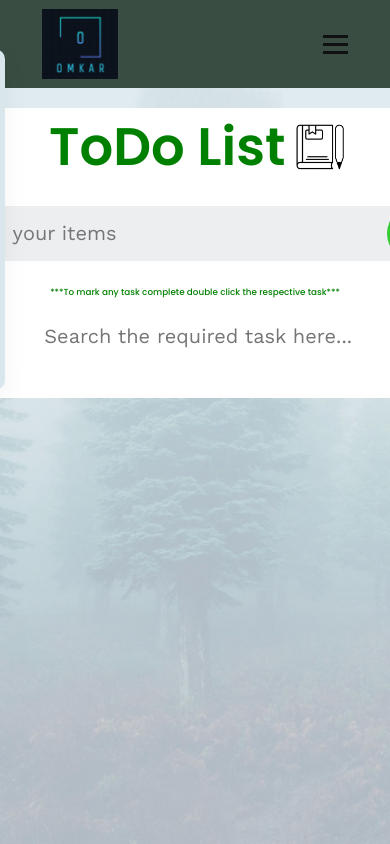
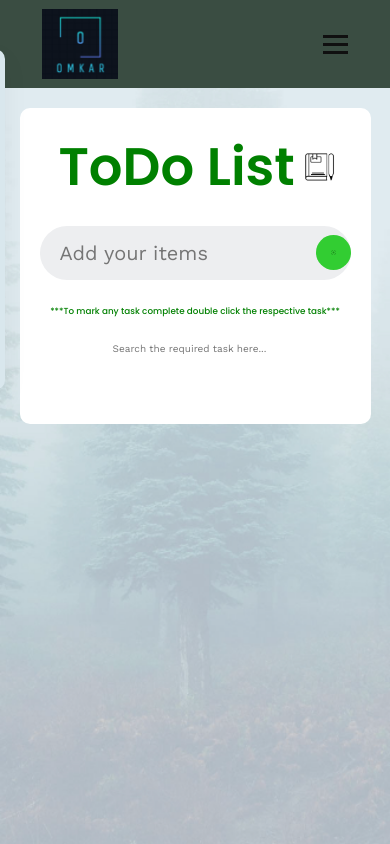
Before and after one commit to omkarv94/Personal_Portfolio, a plain HTML site: page todo.html in a window 390 px wide. Drawn offline with nearby package versions, Linux system fonts and the light colour scheme.

Commit message:
UI changes for enhanced responsiveness

```diff
--- a/todo.css
+++ b/todo.css
@@ -291,7 +291,7 @@ li {
       opacity: 0;
     }
   }
-  @media (max-width: 95em) {
+  @media  only screen  and (max-width: 565px) {
     .container {
       max-width: 130rem;
       padding: 0 3.2rem;
@@ -300,6 +300,80 @@ li {
     .navbar-lists {
       gap: 3.4rem;
     }
+    .container{
+      margin-left: 20px;
+      margin-right: 20px;
+    }
+    .container {
+      background: #ffffff;
+      padding: 20px;
+      width: 450px;
+      border-radius: 10px;
+      margin-bottom: 5%;
+    }
+    .todo-header {
+      display: flex;
+      align-items: center;
+      margin-bottom: 20px;
+      padding-left: 3px;
+      justify-content: center;
+    }
+    .notebook-icon{
+      height: 30px;
+      margin-left: 1rem;
+    }
+    .todo-body {
+      display: flex;
+      align-items: center;
+      justify-content: space-between;
+      background: #edeef0;
+      border-radius: 30px;
+      padding-left: 20px;
+      margin-bottom: 25px;
+    }
+
+    .todo-body input {
+      flex: 1;
+      border: none;
+      outline: none;
+      background: transparent;
+      padding: 15px 0;
+      font-size: 20px;
+    }
+
+    .todo-body img {
+      cursor: pointer;
+      border-radius: 40px;
+      height: 35px;
+      width: 35px;
+      padding: 15px;
+      background: limegreen;
+    }
+    .searchInput {
+      flex: 1;
+      width: 300px;
+      border: none;
+      outline: none;
+      background: transparent;
+      padding: 15px 0;
+      font-size: 10px;
+      text-align: center;
+    }
+    .todo-controls{
+      height: 23px;
+      width: 23px;
+    }
+    .todo-controls1{
+      height: 22px;
+      width: 22px;
+    }
+    ul li {
+      list-style: none;
+      font-size: 12px;
+      cursor: pointer;
+      padding: 10px;
+    }
+
   }
   @media only screen and (max-width: 768px) {
     .navbar-lists {
```
